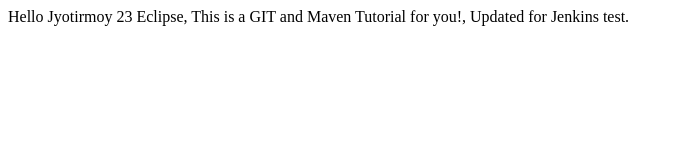
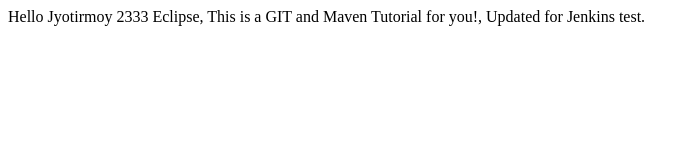
Before and after one commit to jyotirmoysha/myapp, a plain HTML site: page index.html in a window 1280 px wide. Shown: the whole page, without its empty margins (0-699 px from the left). Drawn offline with Linux system fonts and the light colour scheme.

Commit message:
updatedss

```diff
--- a/index.html
+++ b/index.html
@@ -3,6 +3,6 @@
 		<title>Hello GiT</title>
 	</head>
 	<body>
-		Hello Jyotirmoy 23 Eclipse, This is a GIT and Maven Tutorial for you!, Updated for Jenkins test.
+		Hello Jyotirmoy 2333 Eclipse, This is a GIT and Maven Tutorial for you!, Updated for Jenkins test.
 	</body>
 </html>
```
